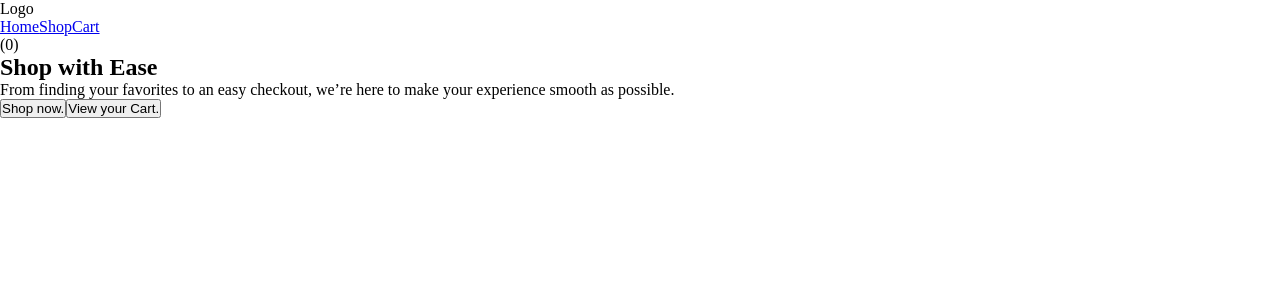
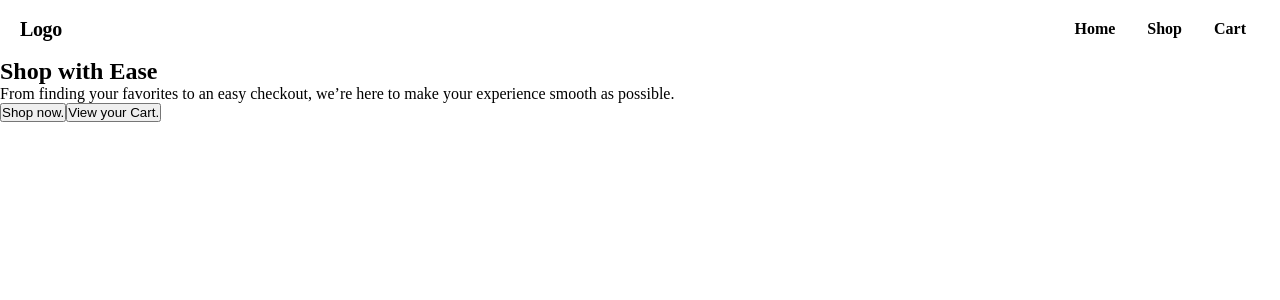
Before and after one commit to Feziek/odin-projects, a React (Vite) app in the folder shopping-cart-project/: page / in a window 1280 px wide. Shown: the top 300 px of the page. Built offline with nearby package versions, Linux system fonts and the light colour scheme.

Commit message:
feat(shopping-cart-project): implement Navbar component with styled links and badge for cart items

```diff
--- a/shopping-cart-project/src/components/Navbar/Navbar.jsx
+++ b/shopping-cart-project/src/components/Navbar/Navbar.jsx
@@ -1,4 +1,5 @@
-import { Link } from 'react-router';
+import { Link, NavLink } from 'react-router';
+import styles from './Navbar.module.css';
 
 export default function Navbar({ cart }) {
   const itemsQuantity = cart.reduce(
@@ -6,15 +7,34 @@ export default function Navbar({ cart }) {
     0,
   );
 
+  const linkClass = ({ isActive }) =>
+    isActive ? `${styles.link} ${styles.active}` : styles.link;
+
   return (
-    <nav>
-      <div>Logo</div>
-      <ul>
-        <Link to='/'>Home</Link>
-        <Link to='/shop'>Shop</Link>
-        <Link to='/cart'>Cart</Link>
+    <nav className={styles.nav}>
+      <Link to='/' className={styles.logo}>
+        Logo
+      </Link>
+      <ul className={styles.links}>
+        <li>
+          <NavLink to='/' end className={linkClass}>
+            Home
+          </NavLink>
+        </li>
+        <li>
+          <NavLink to='/shop' className={linkClass}>
+            Shop
+          </NavLink>
+        </li>
+        <li>
+          <NavLink to='/cart' className={linkClass}>
+            Cart
+            {itemsQuantity > 0 && (
+              <span className={styles.badge}>{itemsQuantity}</span>
+            )}
+          </NavLink>
+        </li>
       </ul>
-      <span>({itemsQuantity})</span>
     </nav>
   );
 }
--- /dev/null
+++ b/shopping-cart-project/src/components/Navbar/Navbar.module.css
@@ -0,0 +1,82 @@
+.nav {
+  position: sticky;
+  top: 0;
+  z-index: 10;
+  display: flex;
+  align-items: center;
+  justify-content: space-between;
+  gap: 1rem;
+  padding: 0.75rem 1.25rem;
+  background: var(--surface);
+  border-bottom: 1px solid var(--line);
+}
+
+.logo {
+  font-size: 1.25rem;
+  font-weight: 800;
+  letter-spacing: -0.02em;
+  color: var(--blue);
+  text-decoration: none;
+}
+
+.links {
+  display: flex;
+  align-items: center;
+  gap: 0.25rem;
+  margin: 0;
+  padding: 0;
+  list-style: none;
+}
+
+.link {
+  display: inline-flex;
+  align-items: center;
+  gap: 0.5rem;
+  padding: 0.5rem 0.875rem;
+  border-radius: 8px;
+  color: var(--muted);
+  font-weight: 600;
+  text-decoration: none;
+  transition:
+    background-color 0.15s,
+    color 0.15s;
+}
+
+.link:hover {
+  background: var(--blue-tint);
+  color: var(--blue-dark);
+}
+
+.active {
+  background: var(--blue-tint);
+  color: var(--blue-dark);
+}
+
+.badge {
+  display: inline-flex;
+  align-items: center;
+  justify-content: center;
+  min-width: 1.5rem;
+  height: 1.5rem;
+  padding: 0 0.4rem;
+  border-radius: 999px;
+  background: var(--blue);
+  color: #fff;
+  font-size: 0.75rem;
+  font-weight: 700;
+}
+
+@media (max-width: 480px) {
+  .nav {
+    padding: 0.625rem 0.75rem;
+  }
+
+  .logo {
+    font-size: 1.1rem;
+  }
+
+  .link {
+    padding: 0.4rem 0.6rem;
+    font-size: 0.9rem;
+  }
+}
```
